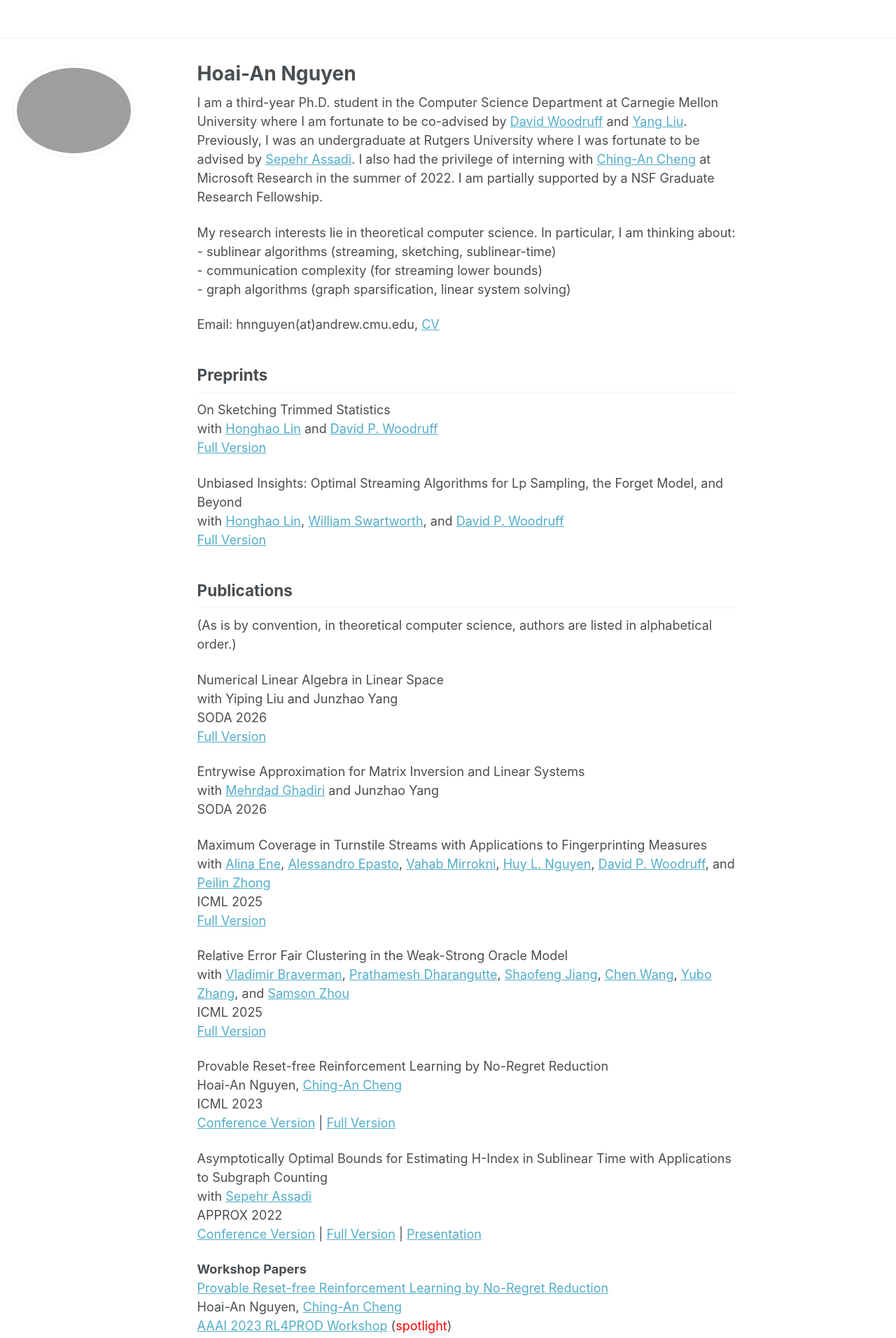
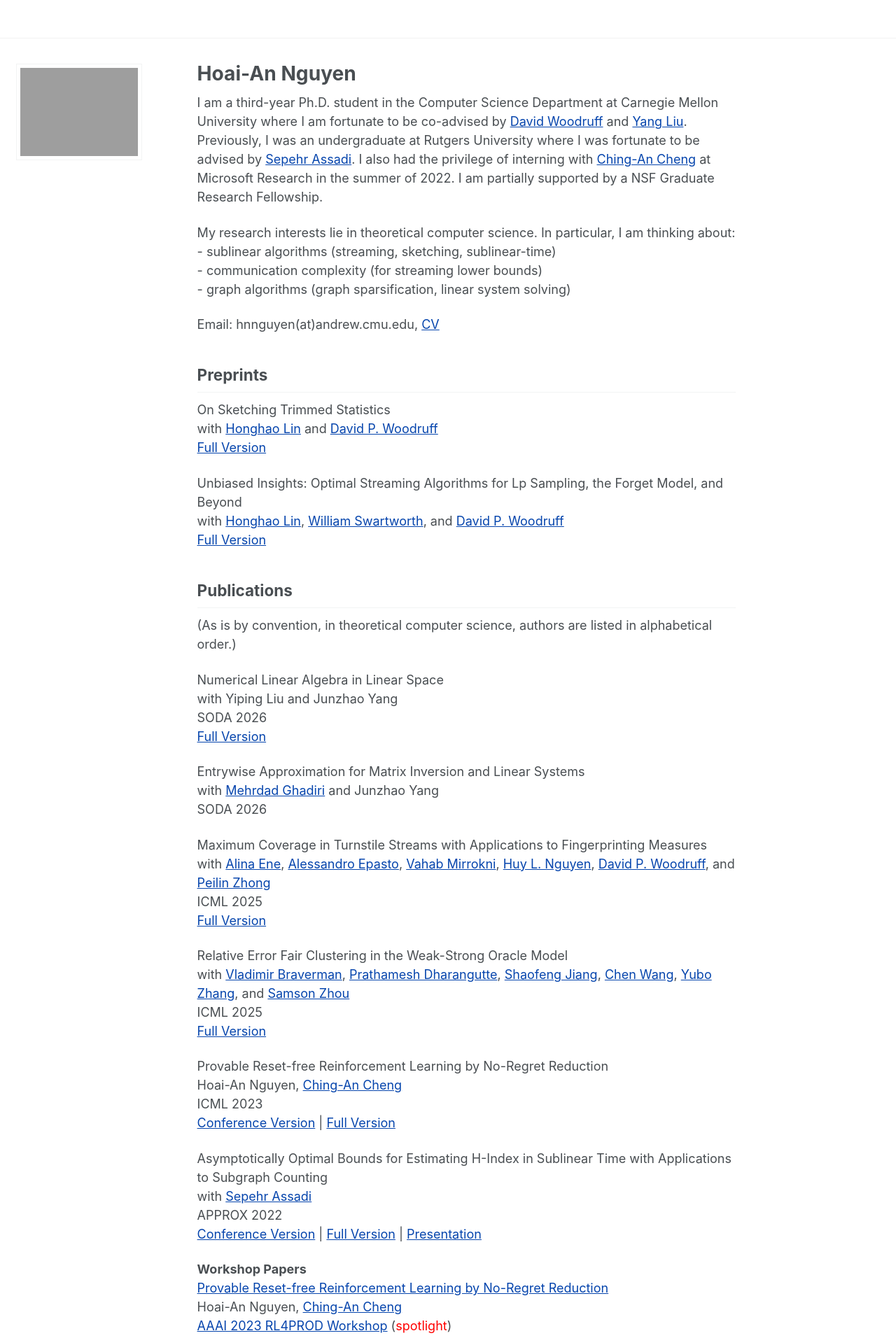
Before and after one commit to hoai77/hoai77.github.io, a Jekyll site: the page built from _pages/about.md, in a window 1280 px wide. Shown: the top 1912 px of the page at 70% size. Built offline with Jekyll 4.4.1, drawn with Linux system fonts in a browser that asks for light colours.

Commit message:
trying again

```diff
--- a/assets/css/main.scss
+++ b/assets/css/main.scss
@@ -39,3 +39,29 @@
 @import "vendor/font-awesome/brands";
 @import "vendor/magnific-popup/magnific-popup";
 @import "print";
+
+/* === Custom overrides === */
+
+/* Rectangular avatar, scaled to a reasonable size */
+.author__avatar img {
+  border-radius: 0 !important;   /* removes the oval mask */
+  width: 180px !important;       /* adjust as needed (150–200px looks good) */
+  height: auto !important;       /* keep aspect ratio */
+  object-fit: cover !important;
+  display: block !important;
+  margin: 0 auto !important;     /* centers it */
+}
+
+/* Keep avatar container constrained */
+.author__avatar {
+  max-width: 180px !important;
+  margin: 0 auto;
+}
+
+/* Darker, more standard link colors */
+a {
+  color: #0645AD !important;
+}
+a:hover {
+  color: #0B0080 !important;
+}
```
